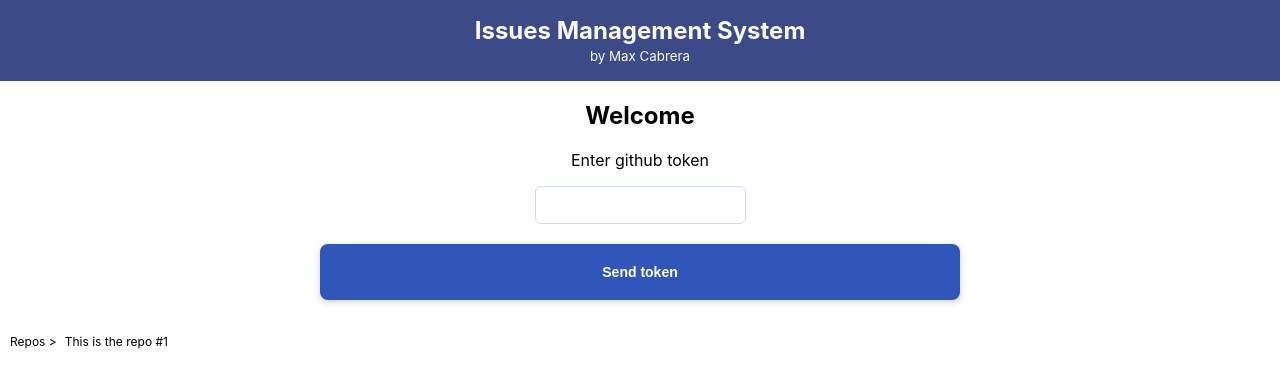
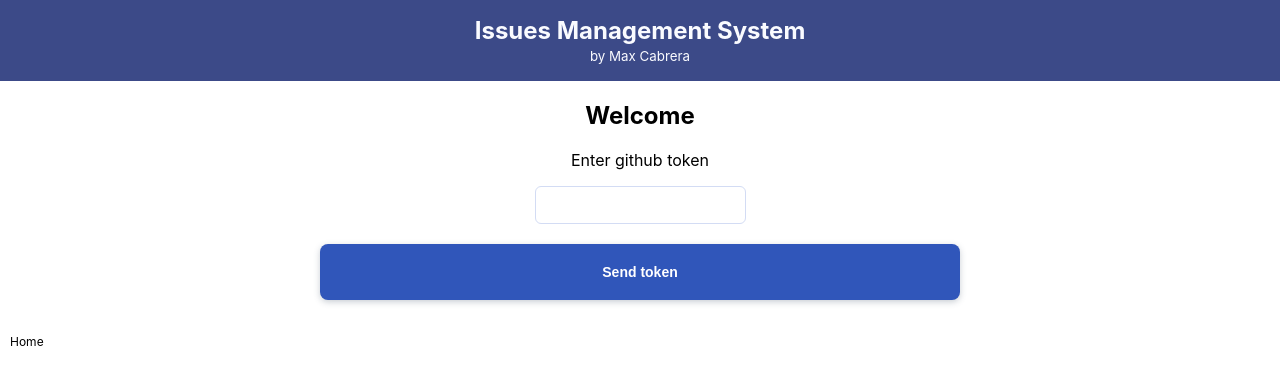
Before and after one commit to maxcabrera/routable, a React (Create React App) app: page / in a window 1280 px wide. Shown: the top 388 px of the page. Built offline with nearby package versions, Linux system fonts and the light colour scheme.

Commit message:
updated the default props declaration for the Breadcrumbs

```diff
--- a/src/App.js
+++ b/src/App.js
@@ -10,10 +10,7 @@ class App extends Component {
       <div className="App">
         <Header title="Issues Management System" />
         <LoginForm sendToken={() => {}}/>
-        <BreadCrumbs paths={[
-        { title: 'Repos'},
-        { title: 'This is the repo #1'}
-          ]}/>
+        <BreadCrumbs />
       </div>
     );
   }
--- a/src/components/BreadCrumb/index.js
+++ b/src/components/BreadCrumb/index.js
@@ -43,7 +43,7 @@ BreadCrumbs.propTypes = {
   })).isRequired
 }
 
-BreadCrumbs.defaultProptypes = {
+BreadCrumbs.defaultProps = {
   paths:[{title: 'Home'}]
 }
 
```
